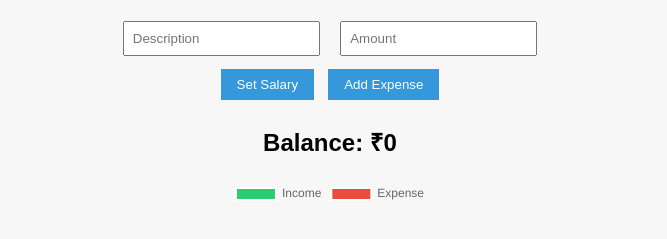
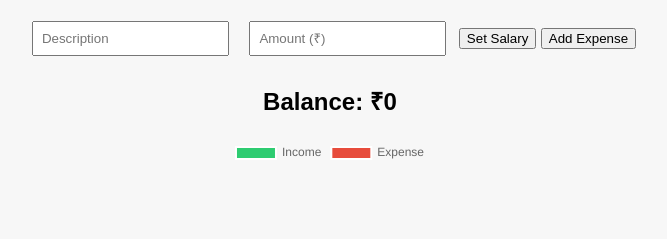
Before and after one commit to Atharva-Gore/Expense-Tracker, a plain HTML site: page index.html in a window 1280 px wide. Shown: the part 101-340 px from the top of the page, without its empty margins (310-977 px from the left). Drawn offline with nearby package versions, Linux system fonts and the light colour scheme.

Commit message:
Update index.html

```diff
--- a/index.html
+++ b/index.html
@@ -3,24 +3,22 @@
 <head>
   <meta charset="UTF-8" />
   <meta name="viewport" content="width=device-width, initial-scale=1.0"/>
-  <title>Expense Tracker</title>
+  <title>💰 Expense Tracker</title>
   <link rel="stylesheet" href="style.css" />
 </head>
 <body>
   <h1>Expense Tracker</h1>
 
-  <div class="form">
+  <div class="input-group">
     <input type="text" id="desc" placeholder="Description" />
-    <input type="number" id="amount" placeholder="Amount" />
-    <div class="btn-group">
-      <button onclick="addSalary()">Set Salary</button>
-      <button onclick="addExpense()">Add Expense</button>
-    </div>
+    <input type="number" id="amount" placeholder="Amount (₹)" />
+    <button onclick="addIncome()">Set Salary</button>
+    <button onclick="addExpense()">Add Expense</button>
   </div>
 
   <h2>Balance: ₹<span id="balance">0</span></h2>
 
-  <div id="list"></div>
+  <div id="transactions"></div>
 
   <canvas id="chart" width="300" height="300"></canvas>
 
```
